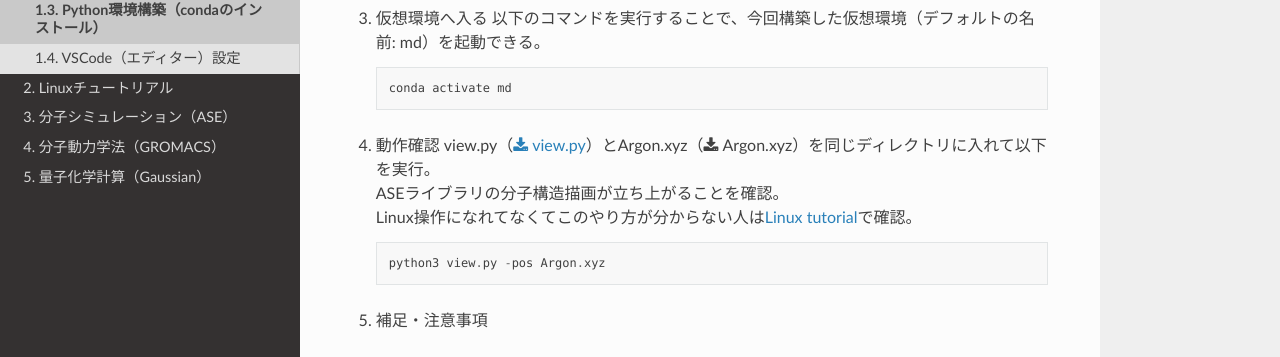
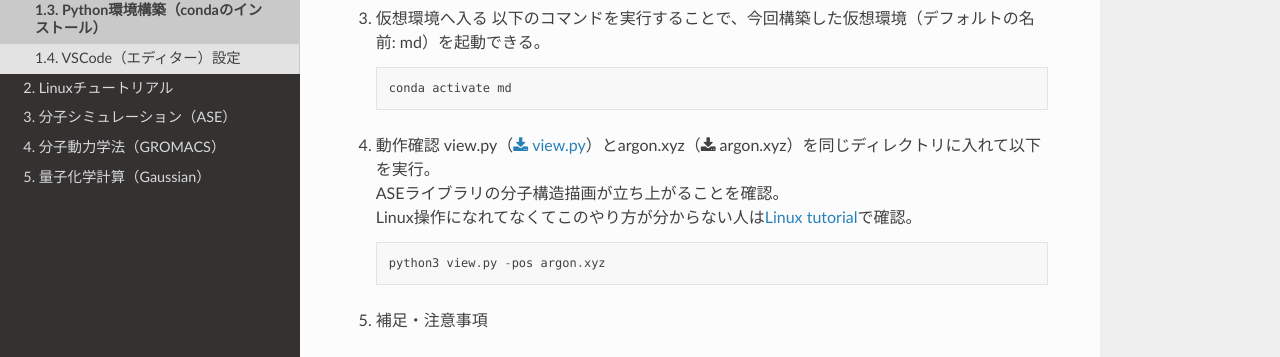
Before and after one commit to srak-uf/Molecular_simulation_tutorial, a Sphinx documentation site: the page built from docs/source/01_programming/02_python.md, in a window 1280 px wide and 900 px high, scrolled down 1091 px. Shown: the part 232-589 px from the top of the window. Built offline with Sphinx 7.4.7 and the Read the Docs theme 3.1.0, drawn with Linux system fonts in a browser that asks for light colours.

````diff
--- a/docs/source/01_programming/02_python.md
+++ b/docs/source/01_programming/02_python.md
@@ -50,11 +50,11 @@
     ```
 
 4. 動作確認
-   view.py（{download}`view.py <files/view.py>`）とArgon.xyz（{download}`Argon.xyz <files/Argon.xyz>`）を同じディレクトリに入れて以下を実行。
+   view.py（{download}`view.py <files/view.py>`）とargon.xyz（{download}`argon.xyz <files/argon.xyz>`）を同じディレクトリに入れて以下を実行。
    ASEライブラリの分子構造描画が立ち上がることを確認。
    Linux操作になれてなくてこのやり方が分からない人は[Linux tutorial](../02_linux/02_linux.md)で確認。
    ```
-   python3 view.py -pos Argon.xyz
+   python3 view.py -pos argon.xyz
    ```
 
 5. 補足・注意事項
````
Also changed, not shown: docs/source/03_ase/index.md (+4 -0 lines), docs/source/03_ase/01_energy_calculation/02_ASE_CHGNET_graphite.ipynb, docs/source/03_ase/02_MD_basic/02_md_basic.ipynb, docs/source/03_ase/03_MD_analysis/03_md_analysis.ipynb, 4 other files.
